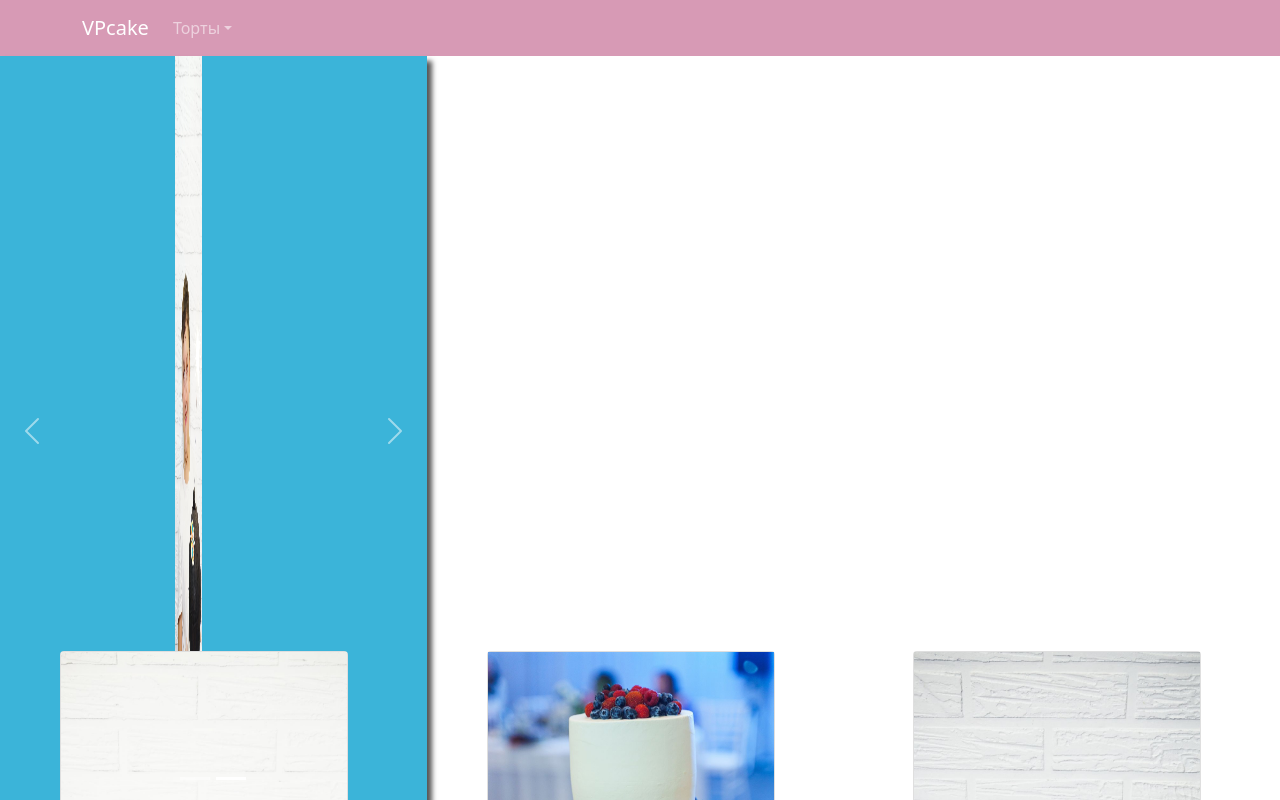
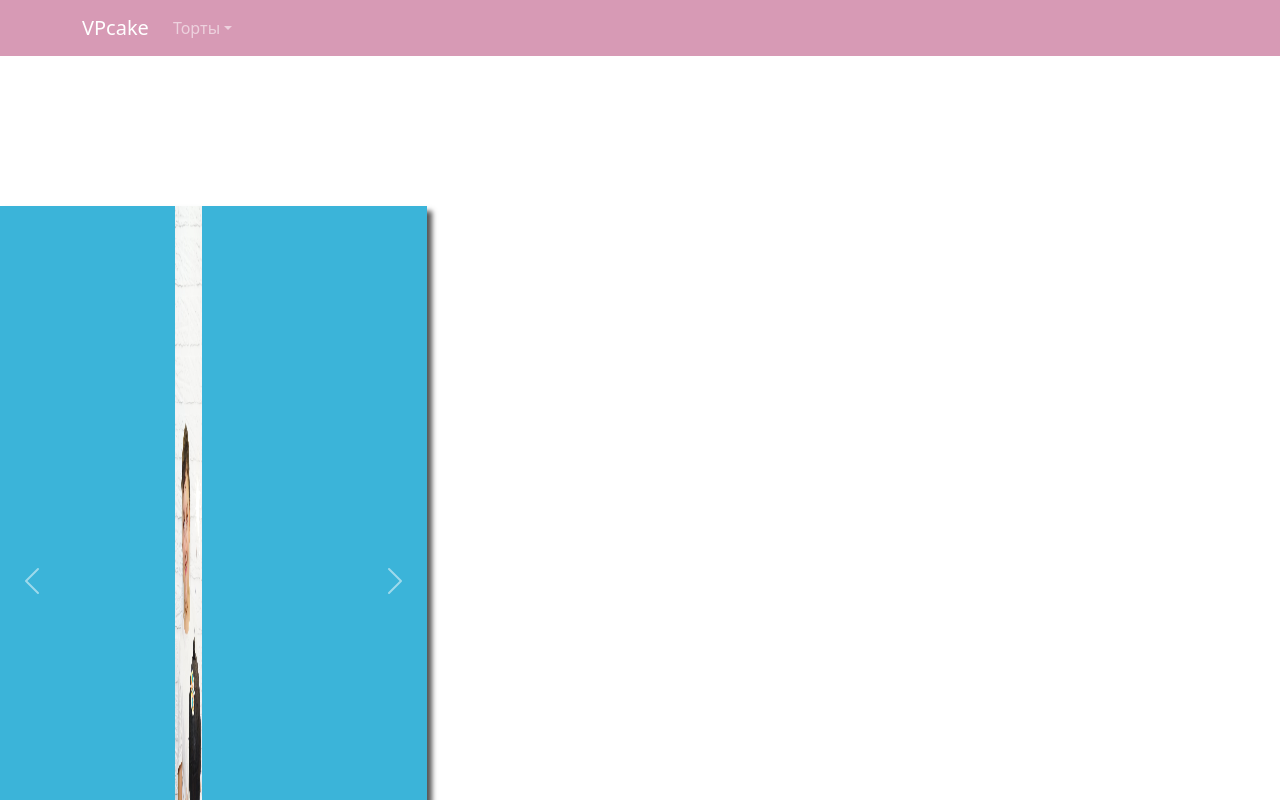
Before and after one commit to sergeianip20/rop, a Next.js app: page /secon in a window 1280 px wide. Shown: the top 800 px of the page. Built offline with nearby package versions, Linux system fonts and the light colour scheme.

Commit message:
Update global.module.css

```diff
--- a/styles/global.module.css
+++ b/styles/global.module.css
@@ -87,6 +87,8 @@ box-shadow: 5px 5px 5px red;
 
    }
 .secon_item {
+   margin: 150px 0px 0px 0px ;
+
    display: grid;
 grid-template-columns: 1fr 1fr 1fr;
 
```
